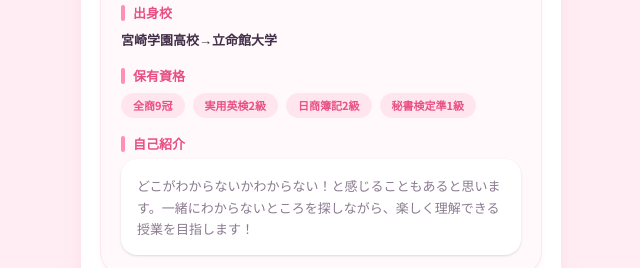
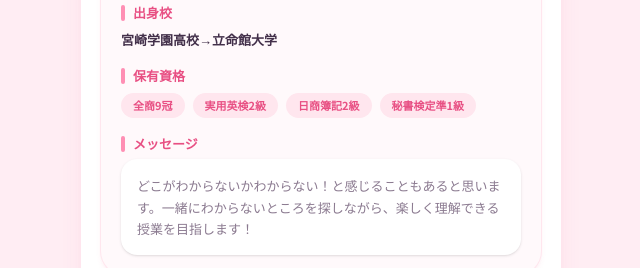
Before and after one commit to hutoru-kakeibo/shogyo-kentei-lab-v2, a Next.js app: page / in a window 1280 px wide. Shown: the part 5300-5568 px from the top of the page, without its empty margins (319-959 px from the left). Built offline with nearby package versions, Linux system fonts and the light colour scheme; no server answers; the database is empty; a web font is replaced by a local one.

Commit message:
講師紹介の項目名「自己紹介」を「メッセージ」に変更
SPEC.md の講師紹介の説明と変更履歴も更新。

Co-Authored-By: Claude Opus 5 <noreply@anthropic.com>

```diff
--- a/src/components/sections/Teachers.tsx
+++ b/src/components/sections/Teachers.tsx
@@ -95,7 +95,7 @@ export function Teachers() {
                   </dd>
                 </div>
 
-                {/* 自己紹介 */}
+                {/* メッセージ */}
                 <div>
                   <FieldLabel tone={teacher.tone}>{teachers.labels.intro}</FieldLabel>
                   <dd className="mt-1.5 whitespace-pre-line rounded-2xl bg-white p-4 text-[13px] leading-relaxed text-ink-muted shadow-sm">
--- a/src/lib/content.ts
+++ b/src/lib/content.ts
@@ -218,7 +218,7 @@ export const teachers = {
   labels: {
     school: "出身校",
     qualifications: "保有資格",
-    intro: "自己紹介",
+    intro: "メッセージ",
   },
   items: [
     {
```
Also changed, not shown: 1 other file (tests, documents, lock files or other folders).
